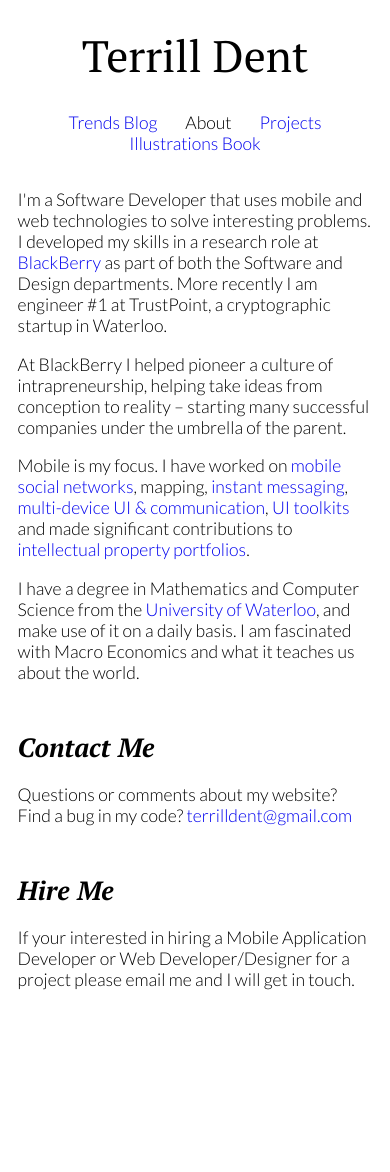
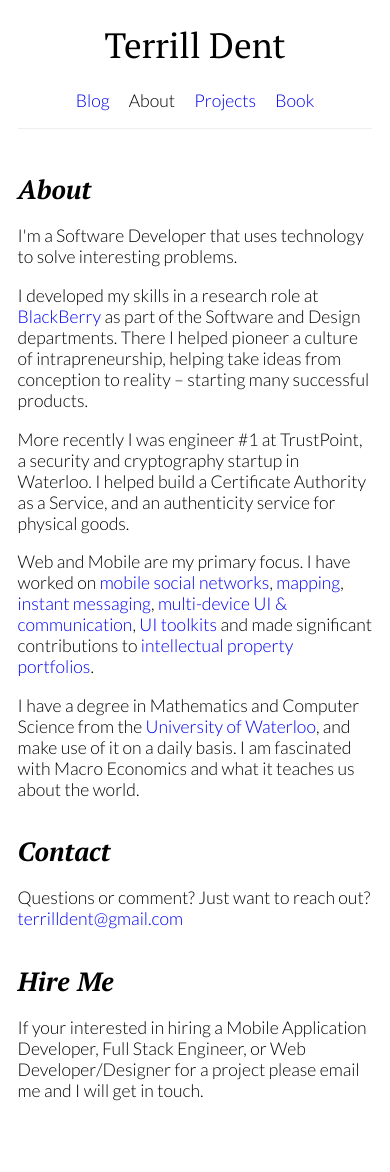
Before and after one commit to terrilldent/www.terrill.ca, a PHP site: page /about/ in a window 390 px wide. Before the commit the page ends 990 px from the top, so only its background shows below. Run offline with PHP 8.4, Linux system fonts and the light colour scheme.

Commit message:
Website updates, mobile styline fixes. TrustPoint Projects.

```diff
--- a/about/index.html
+++ b/about/index.html
@@ -13,30 +13,33 @@
         <div class="header">
             <h1><a href="/">Terrill Dent</a></h1>
             <div class="nav-content">
-                <a class="nav-link" href="/"><span>Trends Blog</span></a>
-                <a class="nav-link current" href="/about/"><span>About</span></a>
-                <a class="nav-link" href="/projects/"><span>Projects</span></a>
-                <a class="nav-link" href="/illustrations/"><span>Illustrations Book</span></a>
+                <a class="nav-link" href="/"><span class="verbose">Trends</span> Blog</a>
+                <a class="nav-link current" href="/about/">About</a>
+                <a class="nav-link" href="/projects/">Projects</a>
+                <a class="nav-link" href="/illustrations/"><span class="verbose">Illustrations</span> Book</a>
             </div>
         </div>
 
             <div class="text-content">
 
-                <p>I'm a Software Developer that uses mobile and web technologies to solve interesting problems. I developed my skills in a research role at <a href='http://www.blackberry.com'>BlackBerry</a> as part of both the Software and Design departments. More recently I am engineer #1 at TrustPoint, a cryptographic startup in Waterloo.</p>
+                <h2>About</h2>
+                <p>I'm a Software Developer that uses technology to solve interesting problems. </p>
 
-                <p>At BlackBerry I helped pioneer a culture of intrapreneurship, helping take ideas from conception to reality &ndash; starting many successful companies under the umbrella of the parent.</p>
+                <p>I developed my skills in a research role at <a href='http://www.blackberry.com'>BlackBerry</a> as part of the Software and Design departments. There I helped pioneer a culture of intrapreneurship, helping take ideas from conception to reality &ndash; starting many successful products.</p>
 
+                <p>More recently I was engineer #1 at TrustPoint, a security and cryptography startup in Waterloo. I helped build a Certificate Authority as a Service, and an authenticity service for physical goods.</p>
 
-                <p>Mobile is my focus. I have worked on <a href="http://appworld.blackberry.com/webstore/content/680/">mobile social networks</a>, mapping, <a href="http://ca.blackberry.com/bbm.html">instant messaging</a>, <a href="http://appworld.blackberry.com/webstore/content/19435/">multi-device UI &amp; communication</a>, <a href="https://github.com/blackberry/Samples-for-Java/tree/master/Advanced%20UI">UI toolkits</a> and made significant contributions to <a href="http://www.google.com/?tbm=pts#hl=en&tbm=pts&sclient=psy-ab&q=Terrill+Dent&oq=Terrill+Dent&fp=8ef39aeab66ed2cf">intellectual property portfolios</a>.</p>
+                <p>Web and Mobile are my primary focus. I have worked on <a href="http://appworld.blackberry.com/webstore/content/680/">mobile social networks</a>, <a href="/projects/#books">mapping</a>, <a href="http://ca.blackberry.com/bbm.html">instant messaging</a>, <a href="http://appworld.blackberry.com/webstore/content/19435/">multi-device UI &amp; communication</a>, <a href="https://github.com/blackberry/Samples-for-Java/tree/master/Advanced%20UI">UI toolkits</a> and made significant contributions to <a href="http://www.google.com/?tbm=pts#hl=en&tbm=pts&sclient=psy-ab&q=Terrill+Dent&oq=Terrill+Dent&fp=8ef39aeab66ed2cf">intellectual property portfolios</a>.</p>
+
 
                 <p>I have a degree in Mathematics and Computer Science from the <a href="http://www.uwaterloo.ca">University of Waterloo</a>, and make use of it on a daily basis. I am fascinated with Macro Economics and what it teaches us about the world.</p>
 
 
-                <h2>Contact Me</h2>
-                <p>Questions or comments about my website? Find a bug in my code? <a href="#" id="email">enable javascript, or view source to find my email.</a></p>
+                <h2>Contact</h2>
+                <p>Questions or comment? Just want to reach out?<br/> <a href="#" id="email">enable javascript, or view source to find my email.</a></p>
 
                 <h2>Hire Me</h2>
-                <p>If your interested in hiring a Mobile Application Developer or Web Developer/Designer for a  project please email me and I will get in touch.</p>
+                <p>If your interested in hiring a Mobile Application Developer, Full Stack Engineer, or Web Developer/Designer for a project please email me and I will get in touch.</p>
 
             </div>
 
--- a/style.css
+++ b/style.css
@@ -84,6 +84,10 @@ h1 {
     }
     h1 a{
         color: #000;
+        }
+    h1 a:hover{
+        color: #116;
+        text-decoration: none;
         }
 
 h2 {
@@ -214,6 +218,27 @@ pre {
 
 @media all and (max-width: 550px) {
 
+    h1 {
+        font-size: 2em;
+
+    }
+    .header{
+        border-bottom: 1px solid #EEE;
+        padding-bottom: 1em;
+    }
+    .verbose{
+        display: none;
+    }
+    .nav-link {
+        padding: .2em .15em;
+        margin: 0 .3em;
+        white-space: nowrap;
+    }
+
+    h2 {
+        margin-top: 1em;
+    }
+
     /* -- One Column Projects -- */
     .projects-list dt,
     .projects-list dd{
@@ -223,6 +248,7 @@ pre {
         }
     .projects-list dt{
         padding-bottom: 0;
+        font-weight: bold;
         color: #000;
         }
     .projects-list dd{
```
Also changed, not shown: design/backgrounds/index.html (+4 -4 lines), design/html_resume/index.html (+4 -4 lines), design/vertical_bar_graphs/index.html (+4 -4 lines), index.php (+4 -4 lines), page.php (+4 -4 lines), post.php (+4 -4 lines), projects/index.html (+14 -5 lines), sorting/index.html (+4 -4 lines), sorting/table_sort_example.html (+4 -4 lines).
